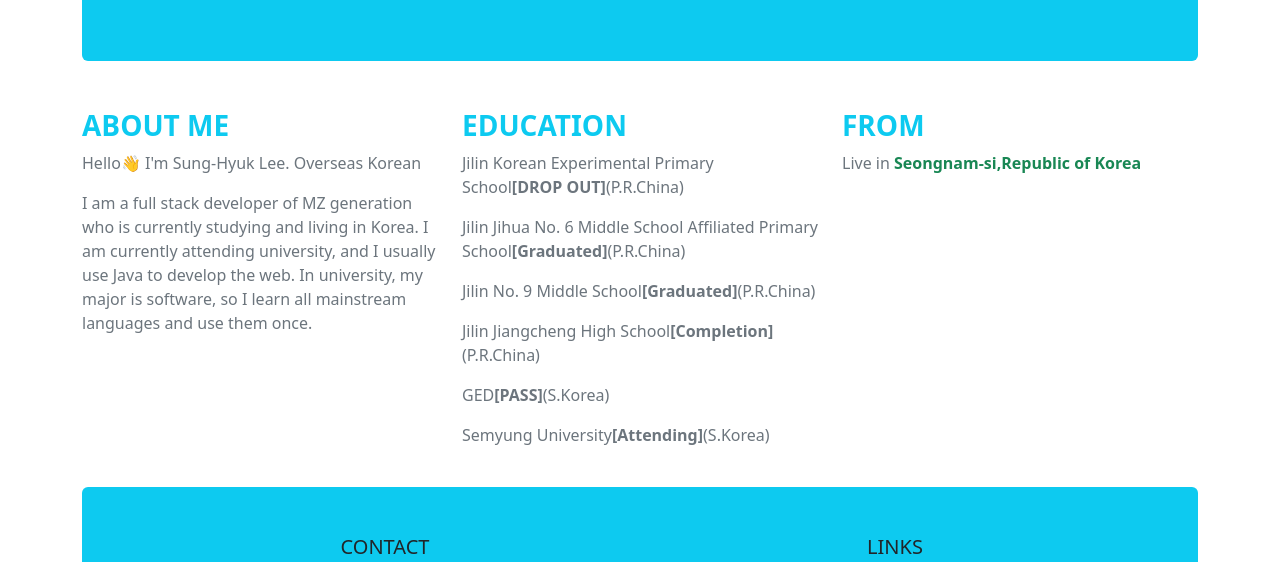
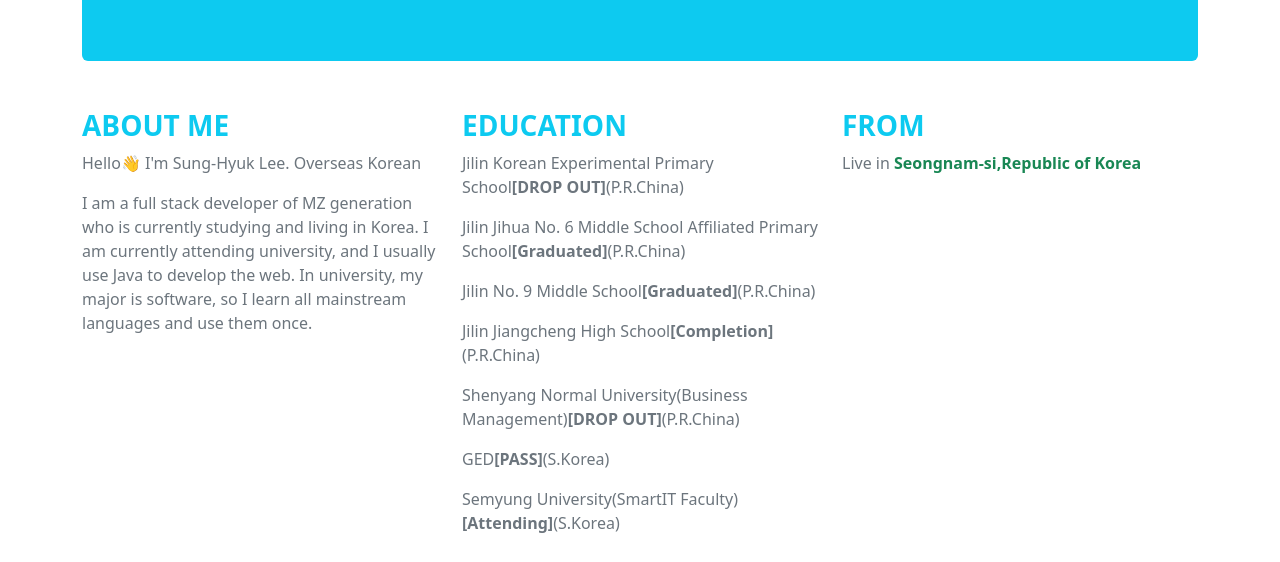
Before and after one commit to proleesh/proleesh.github.io, a plain HTML site: page index.html in a window 1280 px wide. Shown: the part 203-765 px from the top of the page. Drawn offline with nearby package versions, Linux system fonts and the light colour scheme; a web font is replaced by a local one.

Commit message:
adding & fixed

```diff
--- a/index.html
+++ b/index.html
@@ -35,8 +35,9 @@
                     <p class="text-secondary font-effect-shadow-multiple">Jilin Jihua No. 6 Middle School Affiliated Primary School<b>[Graduated]</b>(P.R.China)</p>
                     <p class="text-secondary font-effect-shadow-multiple">Jilin No. 9 Middle School<b>[Graduated]</b>(P.R.China)</p>
                     <p class="text-secondary font-effect-shadow-multiple">Jilin Jiangcheng High School<b>[Completion]</b>(P.R.China)</p>
+                    <p class="text-secondary font-effect-shadow-multiple">Shenyang Normal University(Business Management)<b>[DROP OUT]</b>(P.R.China)</p>
                     <p class="text-secondary font-effect-shadow-multiple">GED<b>[PASS]</b>(S.Korea)</p>
-                    <p class="text-secondary font-effect-shadow-multiple">Semyung University<b>[Attending]</b>(S.Korea)</p>
+                    <p class="text-secondary font-effect-shadow-multiple">Semyung University(SmartIT Faculty)<b>[Attending]</b>(S.Korea)</p>
                 </div>
                 <div class="col-sm-4">
                     <h3 class="text-info font-effect-shadow-multiple"><b>FROM</b></h3>
```
